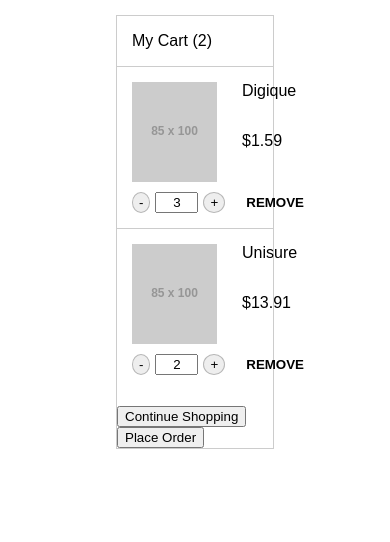
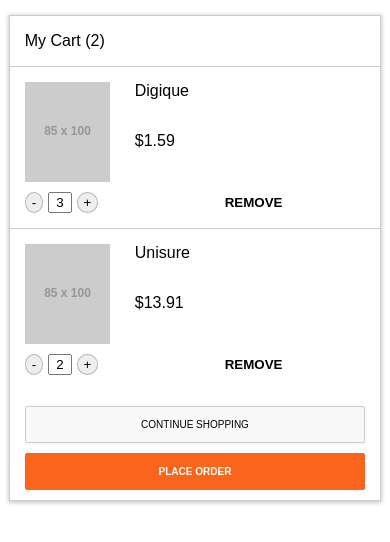
Before and after one commit to davidyearwood/loktra-shopping-cart, a React (Create React App) app: page / in a window 390 px wide. Shown: the top 542 px of the page. Built offline with nearby package versions, Linux system fonts and the light colour scheme.

Commit message:
Add responsive styling

```diff
--- a/public/css/stylesheet.css
+++ b/public/css/stylesheet.css
@@ -1,3 +1,26 @@
+.btn {
+    background-color: #F9F9F9;
+    border: 1px solid #ccc;
+    border-radius: 2px;
+    box-shadow: 1px 1px 1px 1px #F9F9F9;
+    box-sizing: border-box;
+    flex-basis: 100%;
+    font-size: 10px;
+    cursor: pointer;
+    margin-bottom: 10px;
+    padding-bottom: 12px;
+    padding-top: 12px;
+    text-transform: uppercase;
+    text-align: center;
+    width: 100%;
+}
+.btn--primary {
+    background: #FB641B;
+    border: 1px solid #FB641B;
+    color: #fff;
+    font-weight: bold;
+}
+
 .btn--remove {
     background: transparent;
     border: none;
@@ -8,12 +31,20 @@
     text-transform: uppercase;
 
 }
+.btn-container {
+    display: flex;
+    justify-content: space-between;
+    flex-wrap: wrap;
+    padding-left: 15px;
+    padding-right: 15px;
+}
 .cart {
     margin-top: 15px;
     margin-left: auto;
     margin-right: auto;
     border: 1px solid #ccc;
-    width: 40%;
+    box-shadow: 0px 1px 4px 1px #ccc;
+    width: 95%;
 }
 .cart__header {
     padding-left: 15px;
@@ -21,9 +52,7 @@
 .cart-item {
     border-top: 1px solid #ccc;
     list-style-type: none;
-    padding-bottom: 15px;
-    padding-left: 15px;
-    padding-top: 15px;
+    padding: 15px;
 }
 .cart-items {
     padding: 0;
@@ -50,6 +79,7 @@
 .plus-minus {
     display: flex;
     margin-right: 15px;
+    width: 30%;
 }
 .plus-minus__btn {
     background: #eee;
@@ -62,10 +92,20 @@
     margin-left: 5px;
     margin-right: 5px;
     text-align: center;
-    width: 35px;
+    width: 15%;
 }
 .plus-minus__field::-webkit-inner-spin-button,
 .plus-minus__field::-webkit-outer-spin-button {
   -webkit-appearance: none;
   margin: 0;
 }
+
+@media (min-width: 800px) {
+    .btn {
+        flex-basis: 49%;
+    }
+
+    .cart {
+        width: 40%;
+    }
+}
--- a/src/App.js
+++ b/src/App.js
@@ -199,7 +199,7 @@ class App extends Component {
         />
         <div className="btn-container">
           <button className="btn">Continue Shopping</button>
-          <button className="btn">Place Order</button>
+          <button className="btn btn--primary">Place Order</button>
         </div>
       </div>
     );
--- a/src/CartItem.js
+++ b/src/CartItem.js
@@ -19,7 +19,7 @@ const CartItem = props => {
                     onClickMinusButton={props.onClickMinusButton}
                     onClickPlusButton={props.onClickPlusButton}
                 />
-                <button className="btn btn--remove" onClick={props.onClickRemoveButton}>remove</button>
+                <button className="btn--remove" onClick={props.onClickRemoveButton}>remove</button>
             </div>
         </li>
     );
```
